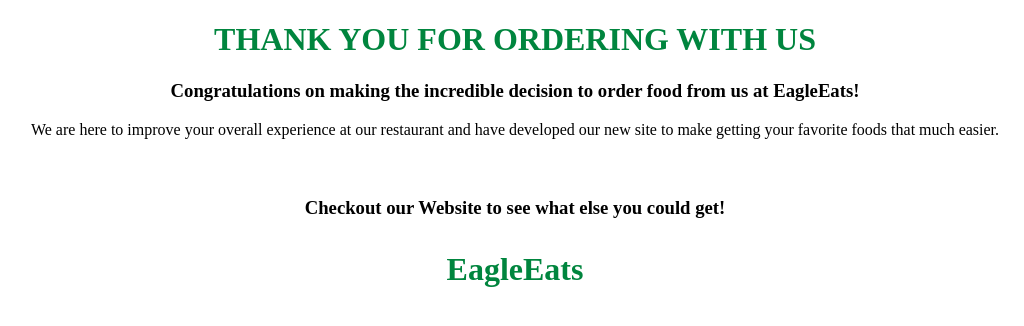
After one commit to tricolata/EagleEats, a Flask app: template eagleseat/templates/conf_email.html in a window 1280 px wide. The commit adds this page. Shown: the top 326 px of the page, without its empty margins (125-1149 px from the left). Run offline with Flask 2, Linux system fonts and the light colour scheme; the template is opened without the code that fills it, so the values that code supplies are empty; parts of the project's set-up code (start-up, migrations or seed data) failed here and were passed over; some libraries are stand-ins or nearby versions.

Commit message:
created the html for the cofirmation email and fixed alignment issues jake g. noticed

```diff
--- a/eagleseat/app.py
+++ b/eagleseat/app.py
@@ -207,7 +207,7 @@
 	if session.get('logged_in') is not None:
 		if request.method == 'GET':
 			if not session['logged_in']:
-				return redirect(url_for('login.html'))
+				return redirect(url_for('login'))
 			else:
 				user = User.query.filter_by(email=session['email']).first()
 				return render_template("confirmation_page.html", user=user)
--- a/eagleseat/static/css/confirmation_page.css
+++ b/eagleseat/static/css/confirmation_page.css
@@ -52,7 +52,8 @@
 .right li{
   padding-bottom: 40px;
 }
-p{
+.left p{
+  margin:0;
   padding-right: 100px;
   float:right;
 }
--- /dev/null
+++ b/eagleseat/templates/conf_email.html
@@ -0,0 +1,20 @@
+<!DOCTYPE html>
+<html lang = "en">
+  <head>
+    <meta name="viewport" content="initial-scale=1, width=device-width">
+  </head>
+
+  <body>
+    <h1 style="color:#00853E; text-align:center;">THANK YOU FOR ORDERING WITH US</h1>
+    <h3 style="text-align:center; ">
+      Congratulations on making the incredible decision to order food from us at EagleEats!
+    </h3>
+    <p style="text-align:center; ">
+      We are here to improve your overall experience at our restaurant and have developed our new site to make getting your favorite foods that much easier.
+    </p>
+    <h3 style="text-align:center; padding-top: 40px">
+      Checkout our Website to see what else you could get!
+    </h3>
+    <h1 style="color:#00853E; text-decoration:none; text-align:center;padding-top:10px;">EagleEats</h1>
+  </body>
+</html>
```
